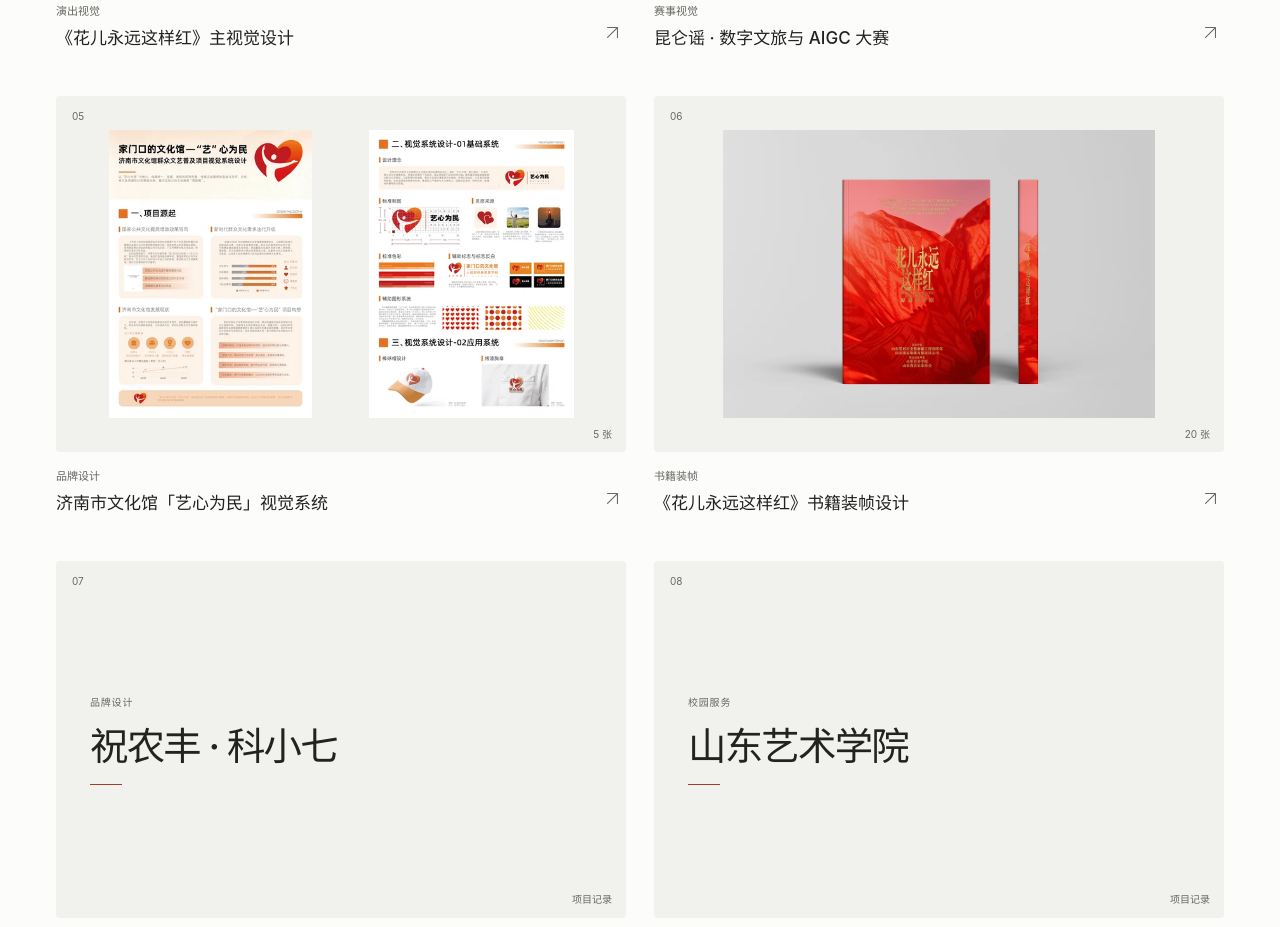
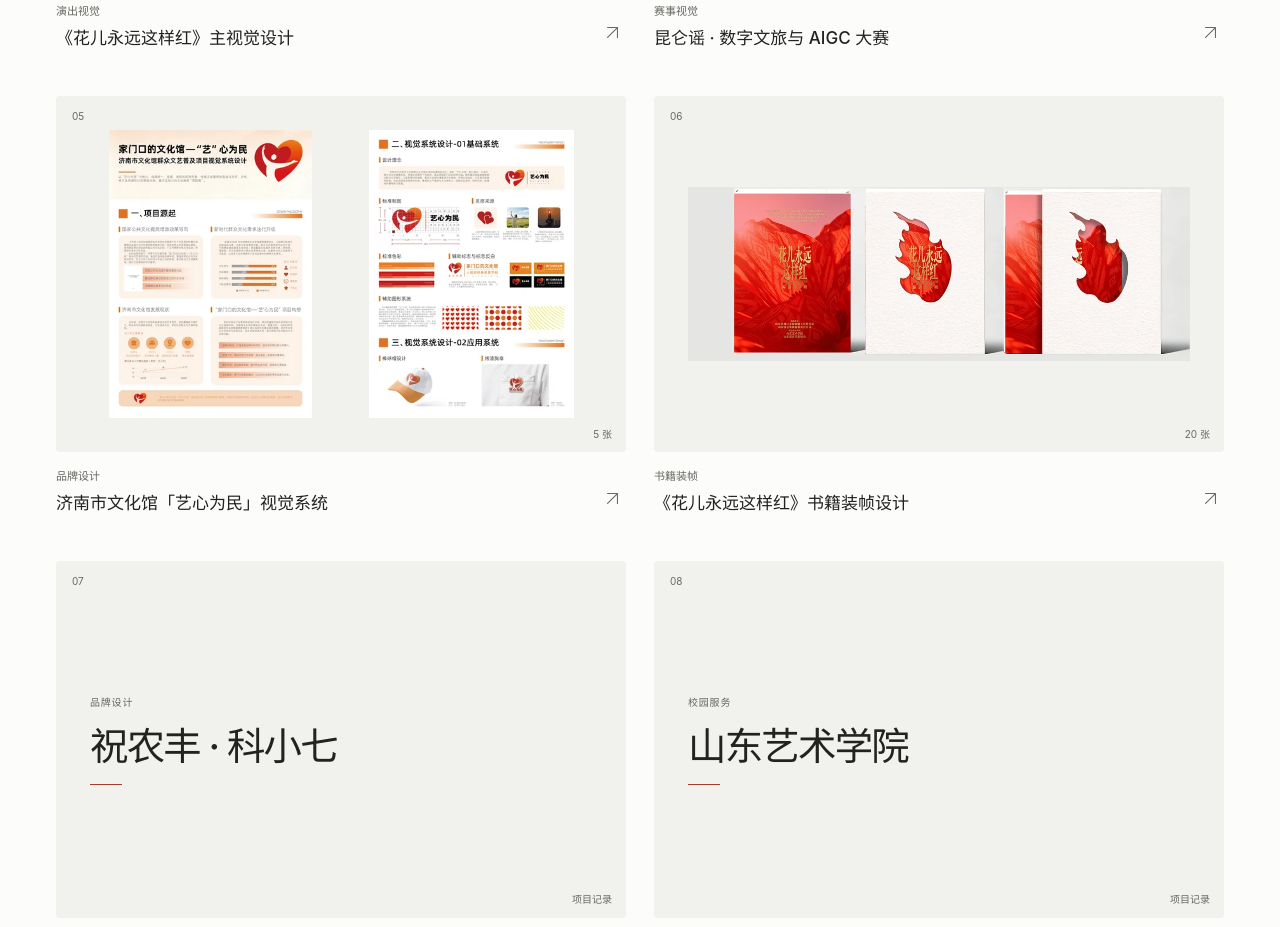
Before and after one commit to Dinnrm/Dinnrm.github.io, a React (Vite) app: page / in a window 1280 px wide. Shown: the part 3560-4487 px from the top of the page. Built offline with nearby package versions, Linux system fonts and the light colour scheme.

Commit message:
Use book sleeve triptych as the collection preview cover

```diff
--- a/src/data/content.js
+++ b/src/data/content.js
@@ -75,7 +75,7 @@ export const projects = [
     id: 'flowers-book', coverTitle: '花儿永远这样红', coverTitleEn: 'The Flowers Are Always So Red', tag: '书籍装帧', tagEn: 'Book design', title: '《花儿永远这样红》书籍装帧设计', titleEn: '“The Flowers Are Always So Red” · Book design',
     desc: "作为原创音乐剧《花儿永远这样红》的配套出版物，以红花意象、民族织物纹样和热烈的红色构建视觉叙事，融合舞台剧照、主创信息与曲谱。装帧采用锁线精装与双层封套，通过白色特种纸异形模切、内层红色封面及烫金标题，呼应“守护繁花”的故事内核，传递鲁疆同心、民族团结的主题。",
     descEn: "A companion publication for the musical “The Flowers Are Always So Red,” combining flower imagery, traditional textile patterns and vivid red with stage photographs, creative-team information and musical scores. A sewn hardcover and two-layer sleeve pair die-cut white specialty paper with a red inner cover and gold-foil title. The layered construction echoes the story’s idea of protecting flowers and its themes of solidarity between Shandong and Xinjiang.",
-    categories: ['book'], bookDetails: flowersBookDetails, coverImages: ['flowers-book-cover-mockup-3'], images: flowersBookDetails.sections.flatMap(section => section.images),
+    categories: ['book'], bookDetails: flowersBookDetails, coverImages: ['flowers-book-sleeve'], images: flowersBookDetails.sections.flatMap(section => section.images),
   },
   {
     id: 'zhunongfeng', coverTitle: '祝农丰 · 科小七', coverTitleEn: 'Zhunongfeng · Ke Xiaoqi', tag: '品牌设计', tagEn: 'Brand identity', title: '祝农丰、科小七品牌设计', titleEn: 'Zhunongfeng & Ke Xiaoqi · Brand identity', categories: ['brand'],
```
Also changed, not shown: 2 other files (tests, documents, lock files or other folders).
